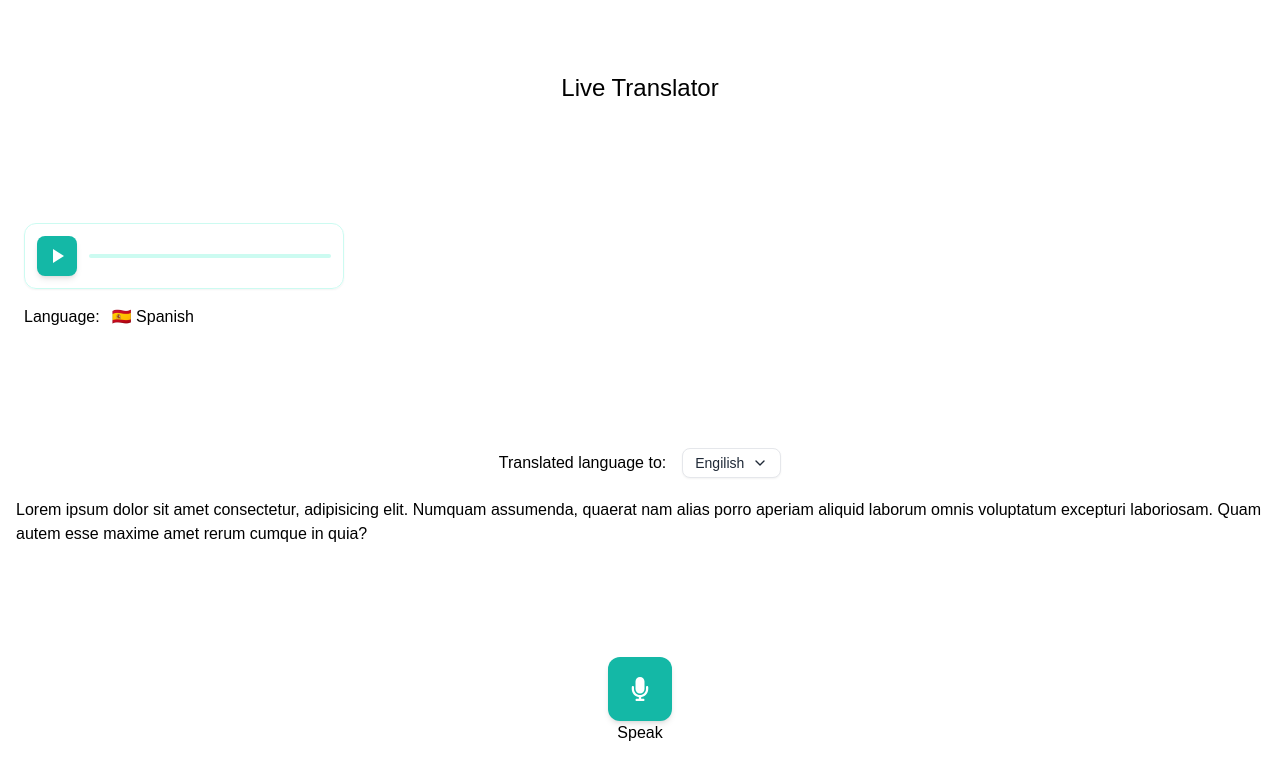
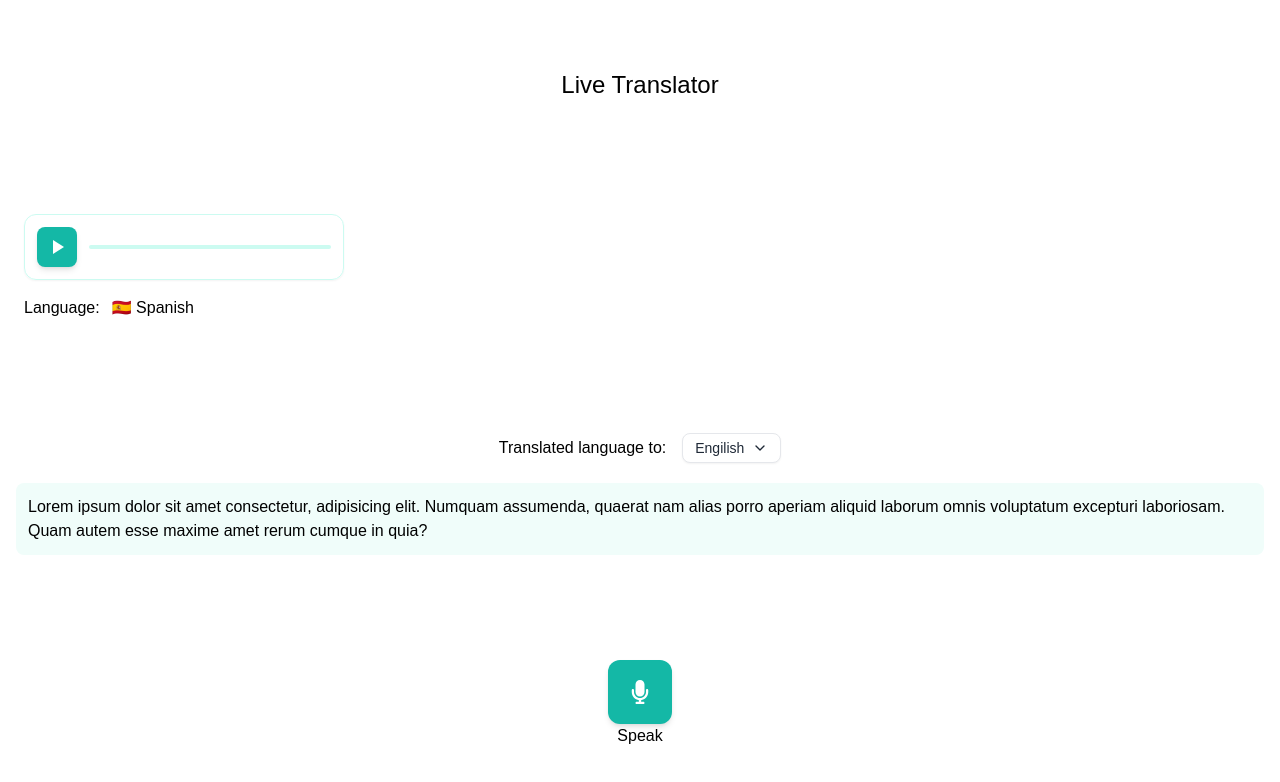
Before and after one commit to REDEFINE-AI/TRAVELBUDDY-HACKATLY, a Next.js app in the folder client/: page /translator/tool in a window 1280 px wide. Shown: the top 782 px of the page. Built offline with nearby package versions, Linux system fonts and the light colour scheme; a web font is replaced by a local one.

Commit message:
minor changes in translator tools

```diff
--- a/client/app/translator/tool/page.tsx
+++ b/client/app/translator/tool/page.tsx
@@ -36,6 +36,12 @@ const AudioPlayer: React.FC<AudioPlayerProps> = ({ isPlaying, onToggle }) => {
     </motion.div>
   );
 };
+
+interface TranslatorToolProps {
+  language: string;
+  translatedTo: string;
+  translatedText: string;
+}
 
 export default function Page() {
   const [isPlaying, setIsPlaying] = useState(false);
@@ -128,7 +134,7 @@ export default function Page() {
           </div>
         </div>
 
-        <div id="translated_language">
+        <div id="translated_language" className="p-3 bg-teal-50 rounded-lg">
           <p>
             Lorem ipsum dolor sit amet consectetur, adipisicing elit. Numquam
             assumenda, quaerat nam alias porro aperiam aliquid laborum omnis
```
Also changed, not shown: 1 other file (tests, documents, lock files or other folders).
